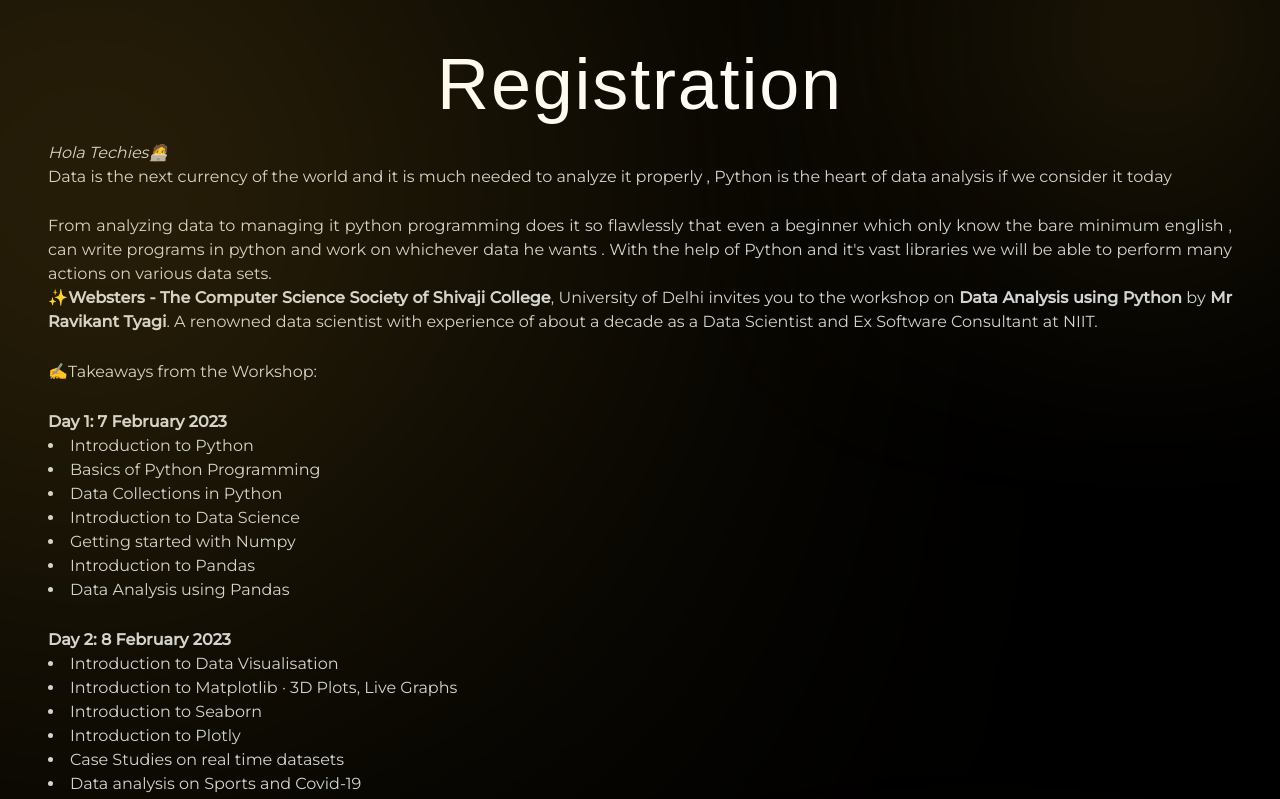
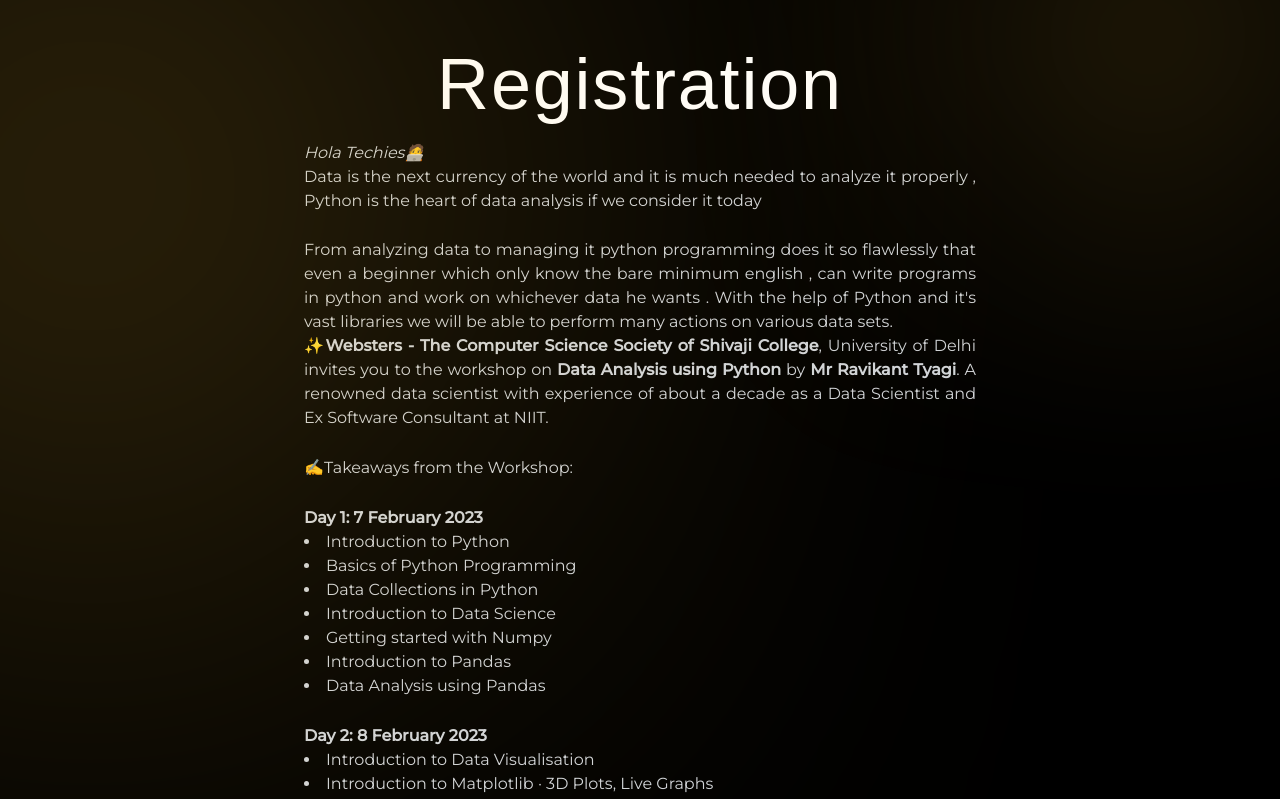
Before and after one commit to KumarAmrendram/websters-registraion-form, a React (Create React App) app: page / in a window 1280 px wide. Shown: the top 799 px of the page. Built offline with nearby package versions, Linux system fonts and the light colour scheme; a web font is replaced by a local one.

Commit message:
-adds width

```diff
--- a/src/App.js
+++ b/src/App.js
@@ -2,12 +2,12 @@
 
 const App = () => {
   return (
-    <div className="bg-black relative">
+    <div className="bg-black relative ">
       <span className="absolute rounded-full h-[500px] w-[500px] bg-yellow bg-opacity-10 md:bg-opacity-70 blur-[300px] top-[-4rem] left-[-10rem]"></span>
       <span className="absolute rounded-full h-[200px] w-[200px] bg-yellow bg-opacity-50 md:bg-opacity-70 blur-[150px] top-[-4rem] right-[2rem]"></span>
       <span className="absolute rounded-full h-[900px] w-[600px] bg-yellow bg-opacity-20 md:bg-opacity-20 blur-[150px] bottom-[4rem] right-[0rem]"></span>
       <span className="absolute rounded-full hidden md:block h-[400px] w-[400px] bg-yellow bg-opacity-10 blur-[150px] bottom-[4rem] left-[0rem]"></span>
-      <div className="container mx-auto p-12">
+      <div className="container mx-auto p-12 lg:w-3/5">
         <h1 className="font-valo text-white tracking-wide text-2xl mb-5 md:text-7xl text-center">
           Registration
         </h1>
```
